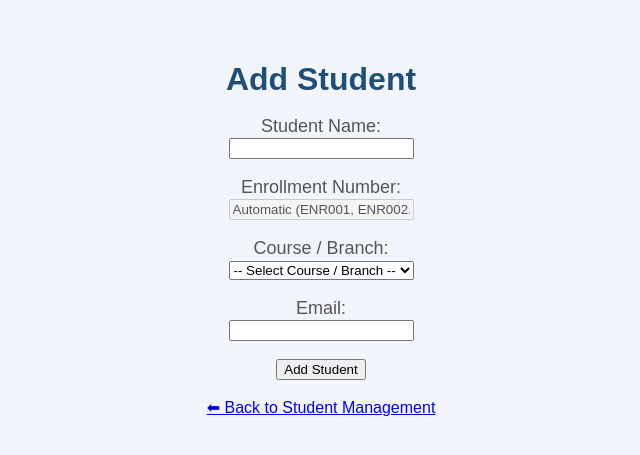
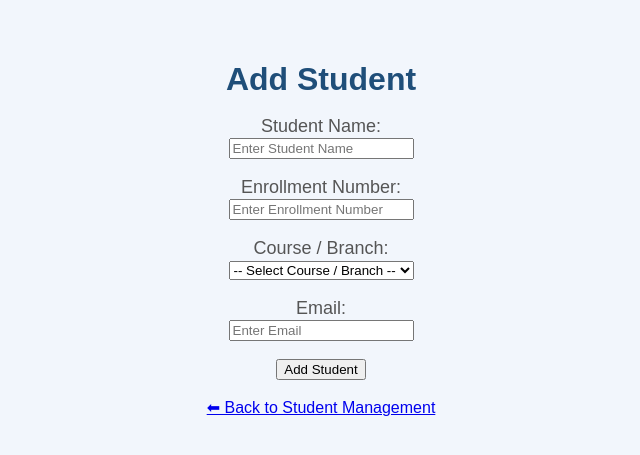
Before and after one commit to krishnachauhan0204-collab/College-ERP-Management-System, a Flask app: page /add-student in a window 1280 px wide. Shown: the top 455 px of the page, without its empty margins (319-959 px from the left). Run offline with Flask 3, Linux system fonts and the light colour scheme.

Commit message:
Update add_student.html

```diff
--- a/templates/add_student.html
+++ b/templates/add_student.html
@@ -2,7 +2,8 @@
 <html>
 <head>
     <title>Add Student</title>
-    <link rel="stylesheet" href="{{ url_for('static', filename='style.css') }}">
+    <link rel="stylesheet"
+          href="{{ url_for('static', filename='style.css') }}">
 </head>
 
 <body>
@@ -13,38 +14,68 @@
 
         <p>
             <label>Student Name:</label><br>
-            <input type="text" name="name" required>
+            <input type="text"
+                   name="name"
+                   placeholder="Enter Student Name"
+                   required>
         </p>
 
         <p>
             <label>Enrollment Number:</label><br>
-            <input type="text" value="Automatic (ENR001, ENR002...)" disabled>
+            <input type="text"
+                   name="roll_no"
+                   placeholder="Enter Enrollment Number"
+                   required>
         </p>
 
         <p>
             <label>Course / Branch:</label><br>
 
             <select name="course" required>
-                <option value="">-- Select Course / Branch --</option>
-                <option value="Computer Engineering">Computer Engineering</option>
-                <option value="Information Technology">Information Technology</option>
-                <option value="Electrical Engineering">Electrical Engineering</option>
-                <option value="Mechanical Engineering">Mechanical Engineering</option>
+
+                <option value="">
+                    -- Select Course / Branch --
+                </option>
+
+                <option value="Computer Engineering">
+                    Computer Engineering
+                </option>
+
+                <option value="Information Technology">
+                    Information Technology
+                </option>
+
+                <option value="Electrical Engineering">
+                    Electrical Engineering
+                </option>
+
+                <option value="Mechanical Engineering">
+                    Mechanical Engineering
+                </option>
+
             </select>
         </p>
 
         <p>
             <label>Email:</label><br>
-            <input type="email" name="email" required>
+
+            <input type="email"
+                   name="email"
+                   placeholder="Enter Email"
+                   required>
         </p>
 
-        <button type="submit">Add Student</button>
+        <button type="submit">
+            Add Student
+        </button>
 
     </form>
 
     <br>
 
-    <a href="/students">⬅ Back to Student Management</a>
+    <a href="/students">
+        ⬅ Back to Student Management
+    </a>
 
 </body>
 </html>
```
